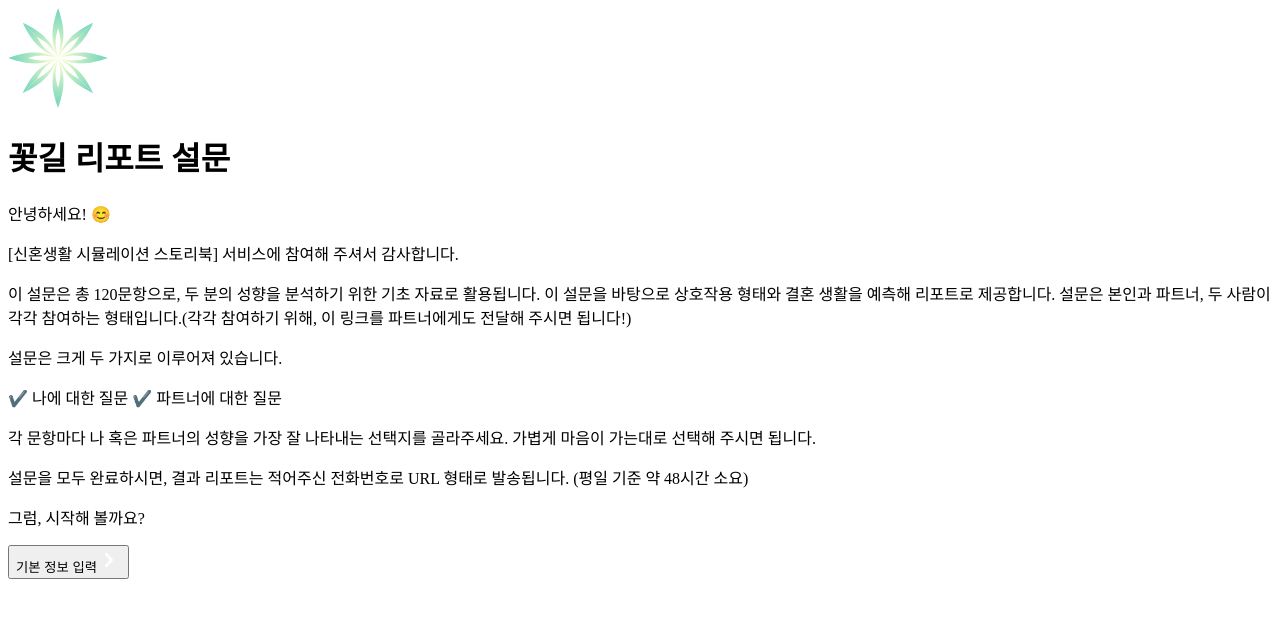
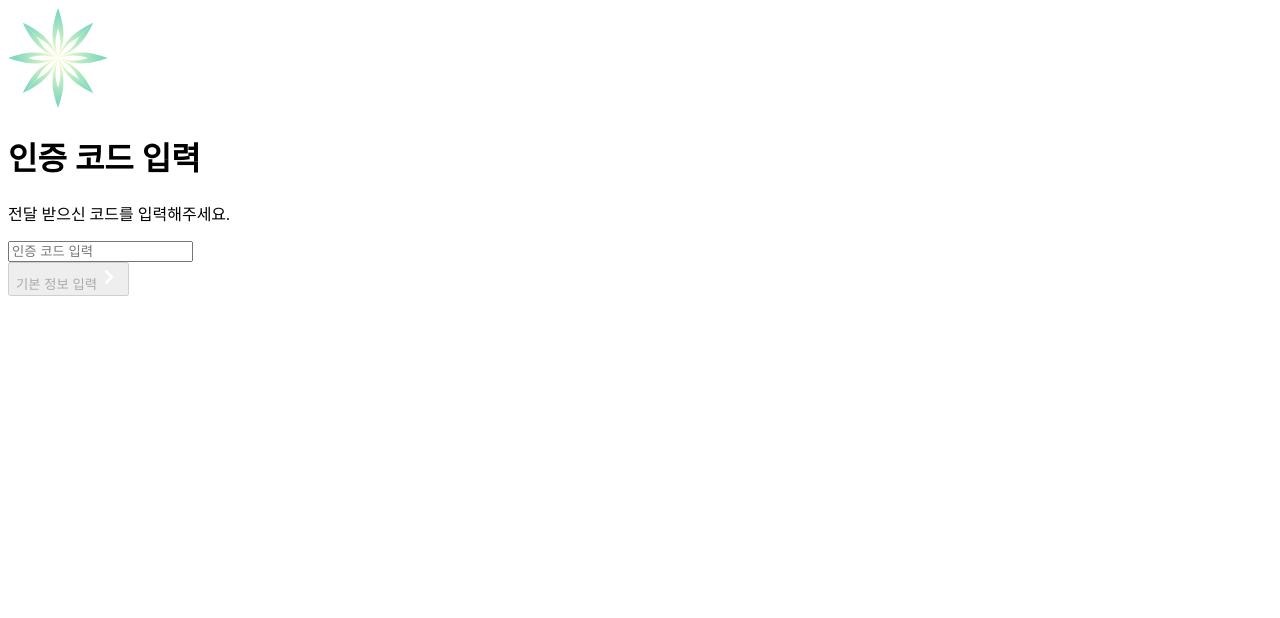
Before and after one commit to jihye1116/wedding-report-frontend, a Next.js app: page /survey/IntroductionPage in a window 1280 px wide. Shown: the top 618 px of the page. Built offline with nearby package versions, Linux system fonts and the light colour scheme.

Commit message:
feat: Add authentication code input to IntroductionPage
Adds an initial step to the survey introduction to require an authentication code.

Also fixes an error where the 'StartButton' component did not have a 'disabled' prop, which was causing a runtime error.

```diff
--- a/src/components/RatingQuestion.tsx
+++ b/src/components/RatingQuestion.tsx
@@ -40,13 +40,12 @@ export function RatingQuestion({
         {globalQuestionNumber}. {question.question}
       </h2>
       {imageUrl && (
-        <div className="relative mb-6 flex aspect-square w-full justify-center">
+        <div className="relative mx-auto mb-6 flex aspect-square w-full max-w-[500px] items-center justify-center">
           <Image
             src={imageUrl}
             alt={`Question ${globalQuestionNumber} illustration`}
             className="object-contain"
             fill
-            sizes="(max-width: 768px) 100vw, 768px"
             quality={80}
             priority={idx === 0}
           />
--- a/src/components/StartButton.tsx
+++ b/src/components/StartButton.tsx
@@ -7,18 +7,26 @@ interface StartButtonProps {
   onClick: () => void;
   text?: string;
   className?: string;
+  disabled?: boolean;
 }
 
 export const StartButton = ({
   onClick,
   text = "기본 정보 입력",
   className,
+  disabled = false,
 }: StartButtonProps) => {
   return (
     <button
       type="button"
-      className="flex cursor-pointer items-center gap-2 rounded-lg bg-[#6DD4BD] p-2.5 pl-5 outline-black"
+      className={cn(
+        "flex cursor-pointer items-center gap-2 rounded-lg bg-[#6DD4BD] p-2.5 pl-5 outline-black",
+        {
+          "bg-gray-300 cursor-not-allowed": disabled,
+        },
+      )}
       onClick={onClick}
+      disabled={disabled}
     >
       <span
         className={cn(
--- a/src/components/TextQuestion.tsx
+++ b/src/components/TextQuestion.tsx
@@ -44,13 +44,12 @@ export function TextQuestion({
         {globalQuestionNumber}. {question.question}
       </h2>
       {imageUrl && (
-        <div className="relative mb-6 flex aspect-square w-full justify-center">
+        <div className="relative mx-auto mb-6 flex aspect-square w-full max-w-[500px] items-center justify-center">
           <Image
             src={imageUrl}
             alt={`Question ${globalQuestionNumber} illustration`}
             className="object-contain"
             fill
-            sizes="(max-width: 768px) 100vw, 768px"
             quality={80}
             priority={idx === 0}
           />
--- a/src/pages/survey/IntroductionPage.tsx
+++ b/src/pages/survey/IntroductionPage.tsx
@@ -1,7 +1,7 @@
 "use client";
 
 import Image from "next/image";
-import { Fragment, useRef } from "react";
+import { Fragment, useRef, useState } from "react";
 import toast from "react-hot-toast";
 
 import Logo from "@/assets/icons/logo.svg";
@@ -19,6 +19,9 @@ interface IntroductionPageProps {
 
 const IntroductionPage = ({ onNext }: IntroductionPageProps) => {
   const { step, setStep, introData, setIntroData } = useIntroduction();
+  const [authCode, setAuthCode] = useState("");
+
+  const authCodeRef = useRef<HTMLInputElement>(null);
 
   const {
     agreeAll,
@@ -48,15 +51,20 @@ const IntroductionPage = ({ onNext }: IntroductionPageProps) => {
     return phone && phone.length === 11 && /^[0-9]{11}$/.test(phone);
   };
 
+  const isValidAuthCode = (code: string) => {
+    return code.trim().length > 0;
+  };
+
   // 각 step별 완료 여부
-  const isStep1Complete = !!(
+  const isAuthStepComplete = isValidAuthCode(authCode);
+  const isStep2Complete = !!(
     name &&
     partnerName &&
     isValidPhoneNumber(phoneNumber) &&
     isValidPhoneNumber(partnerPhoneNumber)
   );
-  const isStep2Complete = !!agreePrivacy;
-  const isStep3Complete = !!(relationshipDuration && gender);
+  const isStep3Complete = !!agreePrivacy;
+  const isStep4Complete = !!(relationshipDuration && gender);
 
   // input refs
   const nameRef = useRef<HTMLInputElement>(null);
@@ -64,11 +72,21 @@ const IntroductionPage = ({ onNext }: IntroductionPageProps) => {
   const phoneNumberRef = useRef<HTMLInputElement>(null);
   const partnerPhoneNumberRef = useRef<HTMLInputElement>(null);
 
-  const handleNext = () => {
+  const handleNextStep = () => {
     setStep((prev) => prev + 1);
   };
 
-  const handleNextFromStep1 = () => {
+  const handleNextFromAuth = () => {
+    if (!isValidAuthCode(authCode)) {
+      authCodeRef.current?.focus();
+      toast.error("인증 코드를 입력해주세요.");
+      return;
+    }
+    // 인증 코드 확인 로직 (현재는 단순히 다음 스텝으로 이동)
+    handleNextStep();
+  };
+
+  const handleNextFromStep2 = () => {
     if (!name) {
       nameRef.current?.focus();
       toast.error("이름을 입력해주세요.");
@@ -97,18 +115,18 @@ const IntroductionPage = ({ onNext }: IntroductionPageProps) => {
       }
       return;
     }
-    handleNext();
+    handleNextStep();
   };
 
-  const handleNextFromStep2 = () => {
+  const handleNextFromStep3 = () => {
     if (!agreePrivacy) {
       toast.error("개인정보 처리방침 동의를 해주세요.");
       return;
     }
-    handleNext();
+    handleNextStep();
   };
 
-  const handleNextFromStep3 = () => {
+  const handleNextFromStep4 = () => {
     if (!relationshipDuration) {
       toast.error("연애 기간을 선택해주세요.");
       return;
@@ -157,16 +175,19 @@ const IntroductionPage = ({ onNext }: IntroductionPageProps) => {
   const onSwipedLeft = () => {
     switch (step) {
       case 0:
-        handleNext();
+        handleNextFromAuth();
         break;
-      case 1:
-        handleNextFromStep1();
+      case 1: // Previous step 0
+        handleNextStep();
         break;
-      case 2:
+      case 2: // Previous step 1
         handleNextFromStep2();
         break;
-      case 3:
+      case 3: // Previous step 2
         handleNextFromStep3();
+        break;
+      case 4: // Previous step 3
+        handleNextFromStep4();
         break;
       default:
         break;
@@ -194,6 +215,27 @@ const IntroductionPage = ({ onNext }: IntroductionPageProps) => {
         height={100}
       />
       {step === 0 && (
+        <div className="flex flex-1 flex-col">
+          <main className="wrapper flex flex-col items-center justify-center gap-5 py-5 text-[#111111] flex-grow">
+            <h1 className="text-center text-3xl font-bold">인증 코드 입력</h1>
+            <p className="text-center text-base">전달 받으신 코드를 입력해주세요.</p>
+            <InputField
+              ref={authCodeRef}
+              name="authCode"
+              value={authCode}
+              onChange={(fieldName, value) => setAuthCode(value)}
+              placeholder="인증 코드 입력"
+              type="text"
+            />
+          </main>
+          <div className="wrapper flex h-full flex-col justify-end py-10">
+            <div className="flex justify-end">
+              <StartButton onClick={handleNextFromAuth} disabled={!isAuthStepComplete} />
+            </div>
+          </div>
+        </div>
+      )}
+      {step === 1 && (
         <Fragment>
           <main className="wrapper flex flex-col gap-10 py-5">
             <h1 className="text-center text-3xl font-medium text-[#111111] xl:my-10">
@@ -230,12 +272,12 @@ const IntroductionPage = ({ onNext }: IntroductionPageProps) => {
           </main>
           <div className="wrapper flex h-full flex-col justify-end py-10">
             <div className="flex justify-end">
-              <StartButton onClick={handleNext} />
+              <StartButton onClick={handleNextStep} />
             </div>
           </div>
         </Fragment>
       )}
-      {step === 1 && (
+      {step === 2 && (
         <div className="flex flex-1 flex-col">
           <main className="wrapper flex flex-col gap-6 py-5 text-[#111111]">
             <section className="flex flex-col gap-4">
@@ -302,13 +344,13 @@ const IntroductionPage = ({ onNext }: IntroductionPageProps) => {
           </main>
           <div className="flex-1" />
           <Navigator
-            onNext={handleNextFromStep1}
+            onNext={handleNextFromStep2}
             onBack={handleBack}
-            canProceed={isStep1Complete}
+            canProceed={isStep2Complete}
           />
         </div>
       )}
-      {step === 2 && (
+      {step === 3 && (
         <div className="flex flex-1 flex-col">
           <main className="wrapper flex flex-col gap-5 py-5 leading-snug text-[#111111]">
             <h2 className="font-medium">
@@ -404,13 +446,13 @@ const IntroductionPage = ({ onNext }: IntroductionPageProps) => {
           </main>
           <div className="flex-1" />
           <Navigator
-            onNext={handleNextFromStep2}
+            onNext={handleNextFromStep3}
             onBack={handleBack}
-            canProceed={isStep2Complete}
+            canProceed={isStep3Complete}
           />
         </div>
       )}
-      {step === 3 && (
+      {step === 4 && (
         <div className="flex flex-1 flex-col">
           <main className="wrapper flex flex-col gap-10 py-5 leading-snug text-[#111111]">
             <section className="flex flex-col gap-5">
@@ -476,9 +518,9 @@ const IntroductionPage = ({ onNext }: IntroductionPageProps) => {
           </main>
           <div className="flex-1" />
           <Navigator
-            onNext={handleNextFromStep3}
+            onNext={handleNextFromStep4}
             onBack={handleBack}
-            canProceed={isStep3Complete}
+            canProceed={isStep4Complete}
           />
         </div>
       )}
```
